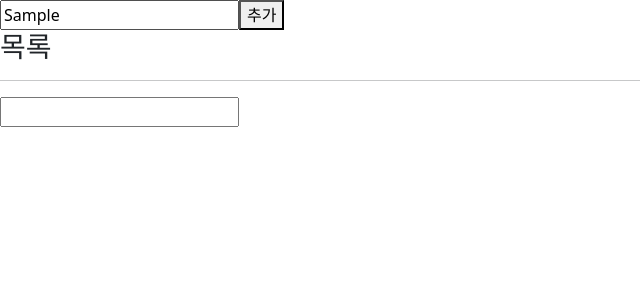
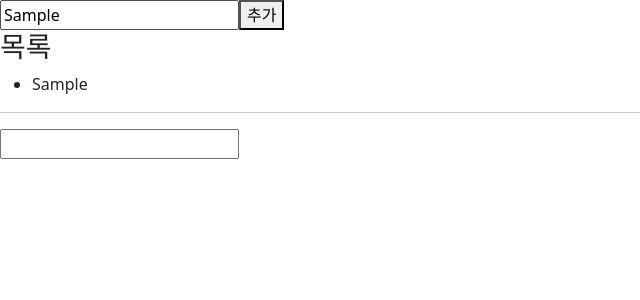
Before and after one commit to sebaek/react-20250630, a React (Vite) app: page / in a window 1280 px wide. Both pictures are taken after typing "Sample" into the empty fields and a click on the button "추가". Shown: the top 300 px of the page, without its empty margins (0-640 px from the left). Built offline with nearby package versions, Linux system fonts and the light colour scheme.

Commit message:
prop drilling

```diff
--- a/src/App35.jsx
+++ b/src/App35.jsx
@@ -39,27 +39,31 @@ function MyComp1() {
   );
 }
 
-function ChildComp23() {
+function ChildComp23({ list }) {
   return (
     <div>
       <h3>목록</h3>
-      <ul>{/*  목록 출력 */}</ul>
+      <ul>
+        {list.map((item) => (
+          <li>{item}</li>
+        ))}
+      </ul>
     </div>
   );
 }
 
-function ChildComp22() {
+function ChildComp22({ list }) {
   return (
     <div>
-      <ChildComp23 />
+      <ChildComp23 list={list} />
     </div>
   );
 }
 
-function ChildComp21() {
+function ChildComp21({ list }) {
   return (
     <div>
-      <ChildComp22 />
+      <ChildComp22 list={list} />
     </div>
   );
 }
@@ -75,7 +79,7 @@ function MyComp2() {
     <div>
       <input value={text} onChange={(e) => setText(e.target.value)} />
       <button onClick={handleAddClick}>추가</button>
-      <ChildComp21 />
+      <ChildComp21 list={list} />
     </div>
   );
 }
```
